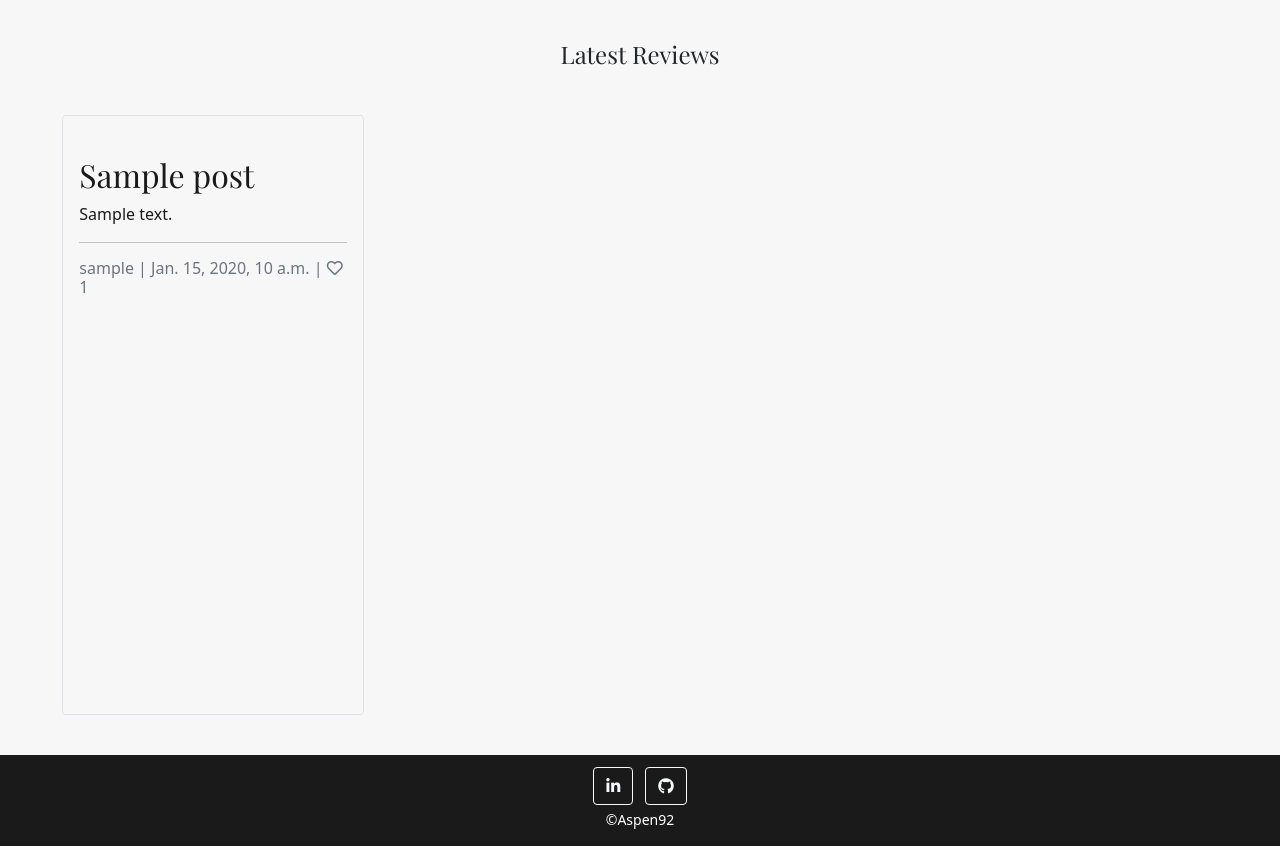
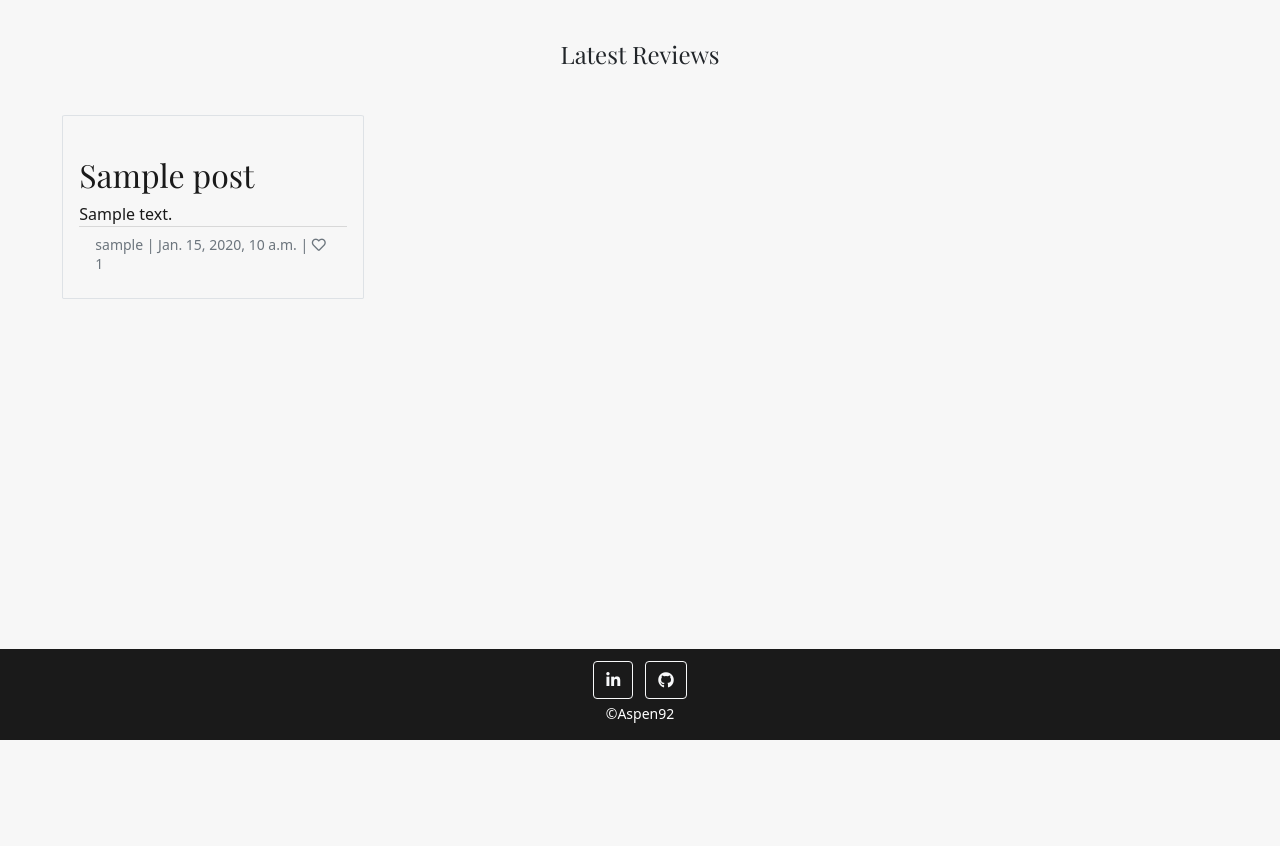
Before and after one commit to Aspen92/sonictones-pp4, a Django app: page / in a window 1280 px wide. Shown: the part 60-906 px from the top of the page. After the commit the page ends 800 px from the top, so only its background shows below. Run offline with Django 3.2, Linux system fonts and the light colour scheme; tables that the repository leaves empty hold one stand-in row (values such as "Sample post").

Commit message:
Added styling to card-footer so that the card-footer is at the bottom of the card

```diff
--- a/static/css/style.css
+++ b/static/css/style.css
@@ -67,14 +67,21 @@ h4 {
 
 .cards-home {
     border-radius: 1%;
-    height: 600px;
-    overflow-y: scroll;
+    /* height: 600px; */
+    /* overflow-y: scroll; */
     width: 75%;
+    margin-bottom: 2rem;
     transition: transform .2s;
 }
 
 .cards-home:hover {
     transform: scale(1.03);
+}
+
+.card-footer {
+    background-color: #f7f7f7;
+    position: sticky;
+    top: 100%;
 }
 
 .image-container {
--- a/templates/index.html
+++ b/templates/index.html
@@ -10,7 +10,7 @@
         <div class="col-12 mt-3 mb-3 left">
             <div class="row">
                 {% for post in post_list %}
-                <div class="col-md-4">
+                <div class="col-md-4 card-group">
                     <div class="card mb-4 d-flex align-items-center">
                         <div class="card-body cards-home border">
                             <a href="{% url 'post_detail' post.slug %}" class="post-link">
@@ -24,10 +24,12 @@
                                 <h2 class="card-title">{{ post.title }}</h2>
                                 <p class="card-text">{{ post.excerpt }}</p>
                             </a>
-                            <hr />
-                            <p class="card-text text-muted h6">{{ post.author }} | {{ post.created_on}} | <i
-                                    class="far fa-heart"></i>
-                                {{ post.number_of_likes }}</p>
+                            <!-- <hr /> -->
+                            <div class="card-footer mt-auto">
+                                <p class="card-text text-muted h6"><small>{{ post.author }} | {{ post.created_on}} | <i
+                                            class="far fa-heart"></i>
+                                        {{ post.number_of_likes }}</small></p>
+                            </div>
                         </div>
                     </div>
                 </div>
```
